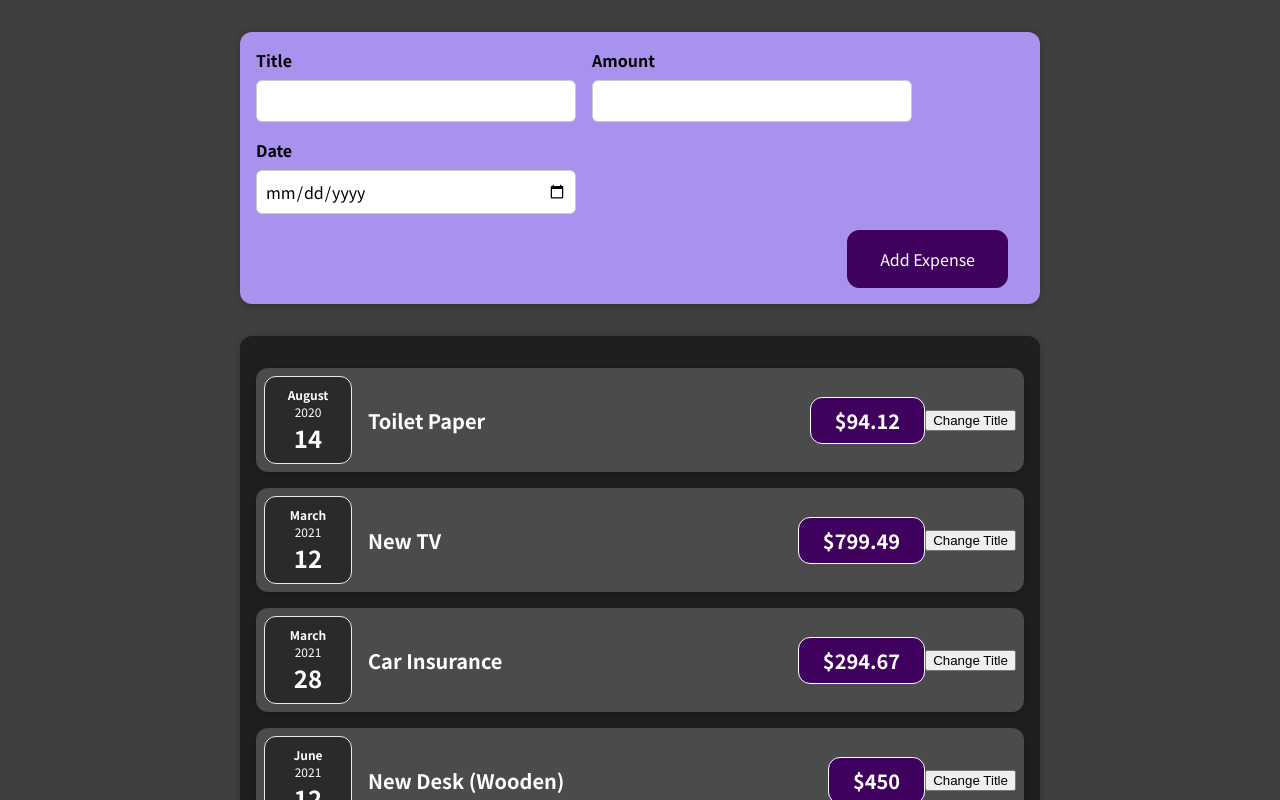
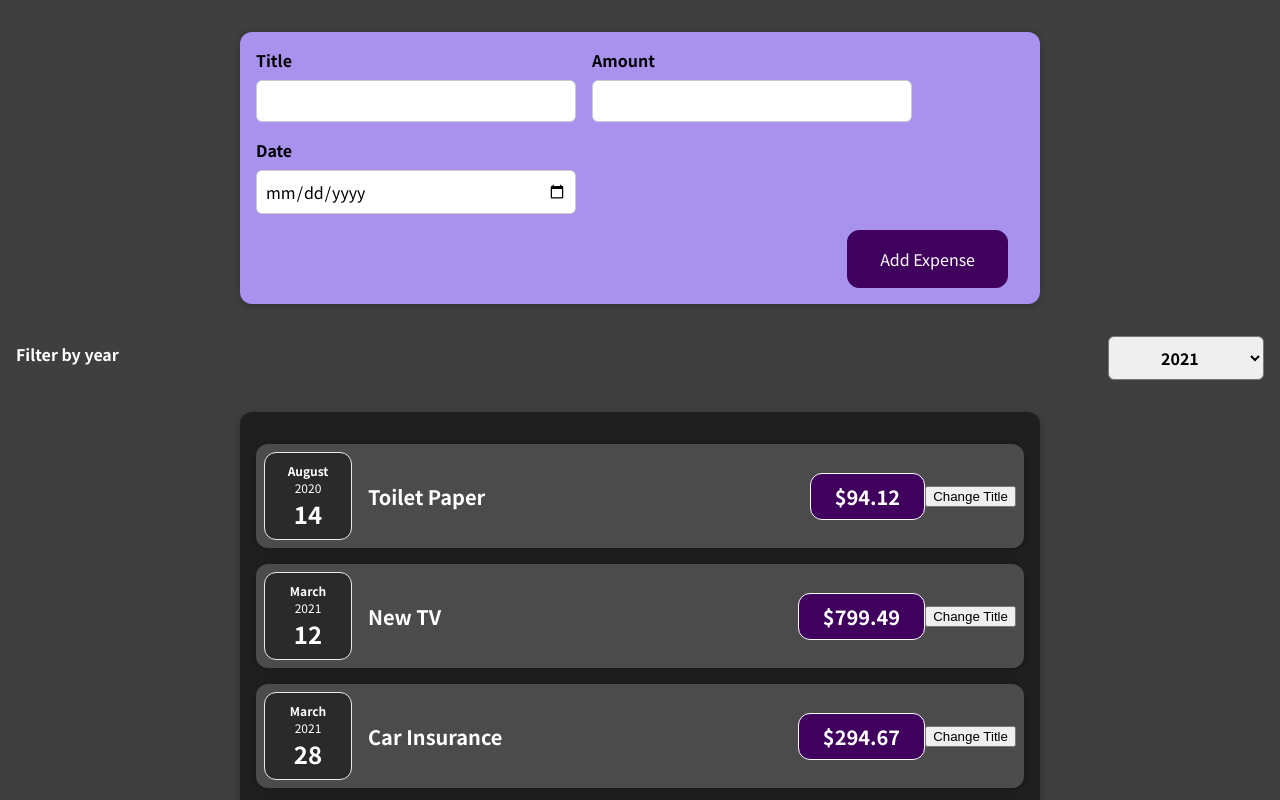
Before and after one commit to LucaVerth/my-first-app, a React (Create React App) app: page / in a window 1280 px wide. Shown: the top 800 px of the page. Built offline with nearby package versions, Linux system fonts and the light colour scheme.

Commit message:
Added year Filter for expenses

```diff
--- /dev/null
+++ b/src/components/ExpenseFilter/ExpensesFilter.css
@@ -0,0 +1,24 @@
+.expenses-filter {
+  color: white;
+  padding: 0 1rem;
+}
+
+.expenses-filter__control {
+  display: flex;
+  width: 100%;
+  align-items: center;
+  justify-content: space-between;
+  margin: 1rem 0;
+}
+
+.expenses-filter label {
+  font-weight: bold;
+  margin-bottom: 0.5rem;
+}
+
+.expenses-filter select {
+  font: inherit;
+  padding: 0.5rem 3rem;
+  font-weight: bold;
+  border-radius: 6px;
+}
--- /dev/null
+++ b/src/components/ExpenseFilter/ExpensesFitler.js
@@ -0,0 +1,26 @@
+import React from 'react';
+
+import './ExpensesFilter.css';
+
+const ExpensesFilter = (props) => {
+
+  const filterValueHandler = (event) => {
+    props.onFilterChange(event.target.value);
+  };
+
+  return (
+    <div className='expenses-filter'>
+      <div className='expenses-filter__control'>
+        <label>Filter by year</label>
+        <select value={props.selectedYear} onChange={filterValueHandler}>
+          <option value='2022'>2022</option>
+          <option value='2021'>2021</option>
+          <option value='2020'>2020</option>
+          <option value='2019'>2019</option>
+        </select>
+      </div>
+    </div>
+  );
+};
+
+export default ExpensesFilter;
--- a/src/components/Expenses/Expenses.js
+++ b/src/components/Expenses/Expenses.js
@@ -1,12 +1,21 @@
-import React from "react";
+import React, { useState } from "react";
 
 import ExpenseItem from "./ExpenseItem";
+import ExpensesFilter from "../ExpenseFilter/ExpensesFitler";
 import Card from "../UI/Card";
 import "./Expenses.css";
 
 const Expenses = (props) => {
 
+  const [filterValue, setFilter] = useState('2021');
+
+  const filterChange = filterValue => {
+    setFilter(filterValue);
+  };
+
   return (
+    <div>
+      <ExpensesFilter selectedYear={filterValue} onFilterChange={filterChange}/>
       <Card className="expenses">
         <ExpenseItem
           title={props.items[0].title}
@@ -29,7 +38,8 @@
           date={props.items[3].date}
         ></ExpenseItem>
       </Card>
+    </div>
   );
-}
+};
 
 export default Expenses;
```
Lines whose indentation alone changed are shown as unchanged.
